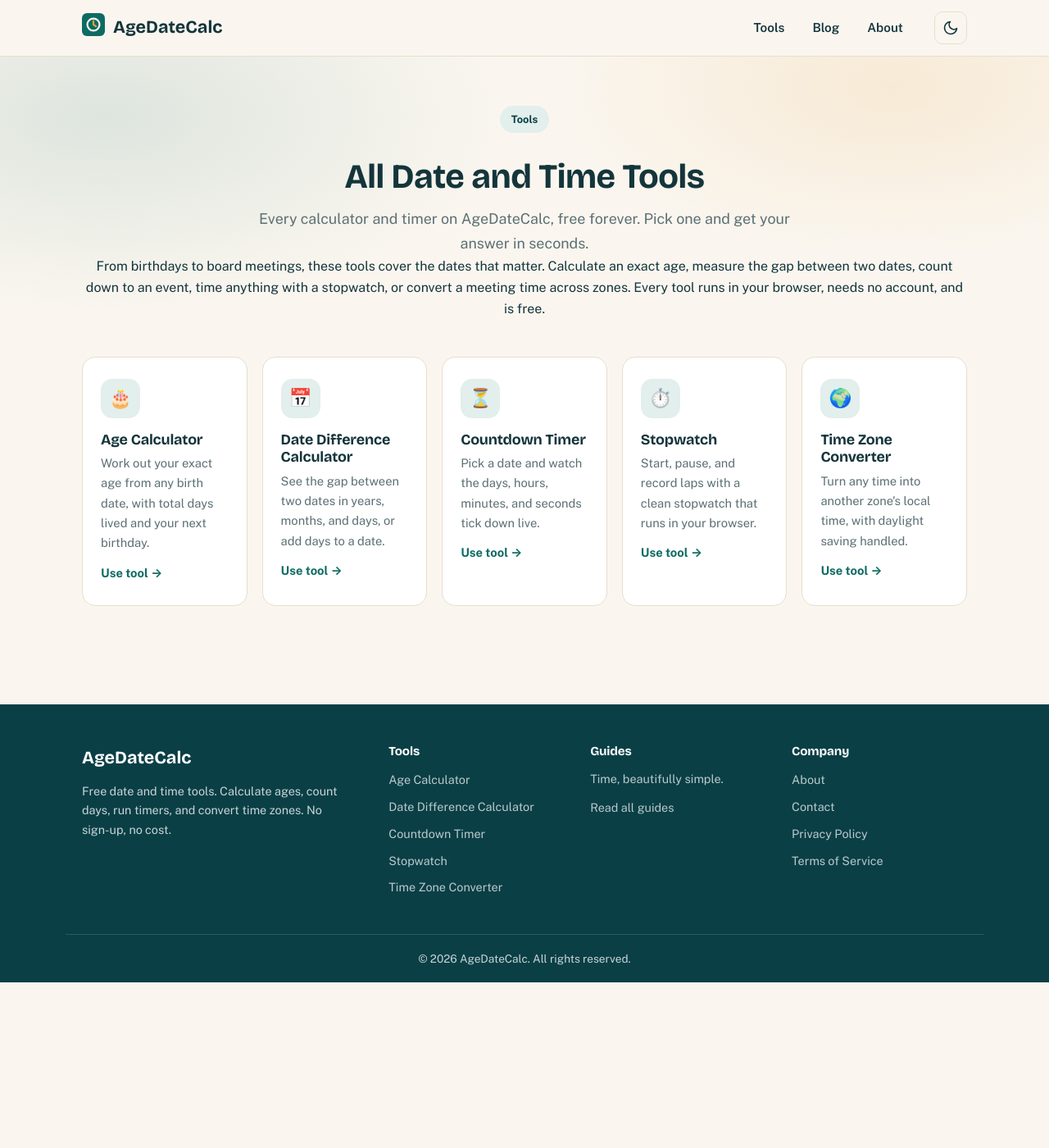
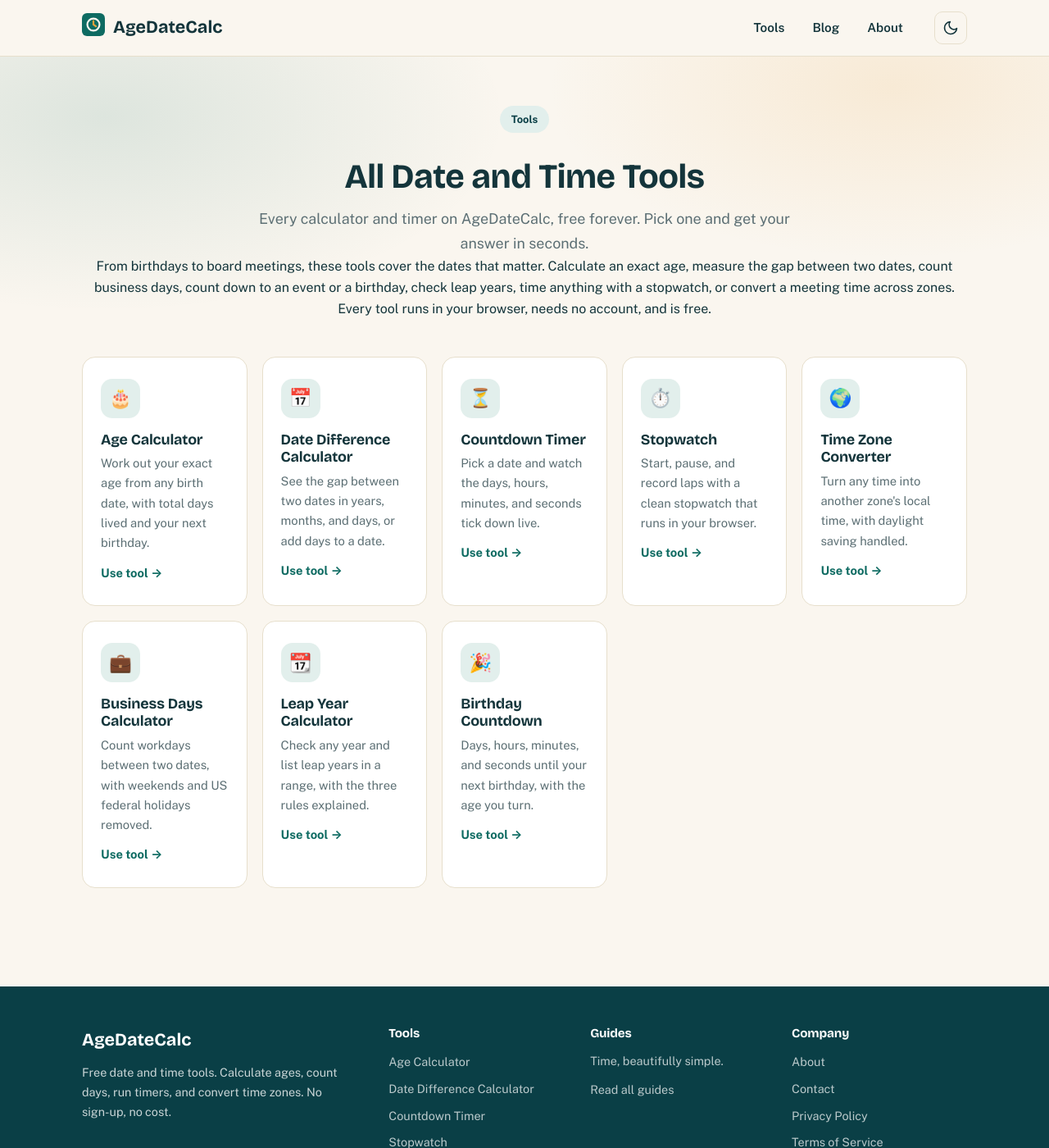
Before and after one commit to zaidmeo09-dhangal/agedatecalc, a Jekyll site: the page built from tools.md, in a window 1280 px wide and 1400 px high. Shown: the whole window at 82% size. Built offline with Jekyll 4.4.1, drawn with Linux system fonts in a browser that asks for light colours.

Commit message:
SEO audit fixes: broken links, titles, DST 2027, schema, og:image

```diff
--- a/tools.md
+++ b/tools.md
@@ -2,7 +2,7 @@
 layout: default
 title: All Free Date and Time Tools
 meta_title: "All Free Date and Time Tools in One Place"
-description: Browse every free date and time tool in one place. Age calculator, date difference, countdown timer, stopwatch, and time zone converter. No sign-up.
+description: Browse every free date and time tool in one place. Age, business days, countdowns, stopwatch, time zones, leap years, birthdays. No sign-up.
 permalink: /tools/
 schema: |
   {
@@ -16,7 +16,10 @@ schema: |
           { "@type": "ListItem", "position": 2, "name": "Date Difference Calculator", "url": "https://agedatecalc.com/date-difference-calculator/" },
           { "@type": "ListItem", "position": 3, "name": "Countdown Timer", "url": "https://agedatecalc.com/countdown-timer/" },
           { "@type": "ListItem", "position": 4, "name": "Stopwatch", "url": "https://agedatecalc.com/stopwatch/" },
-          { "@type": "ListItem", "position": 5, "name": "Time Zone Converter", "url": "https://agedatecalc.com/time-zone-converter/" }
+          { "@type": "ListItem", "position": 5, "name": "Time Zone Converter", "url": "https://agedatecalc.com/time-zone-converter/" },
+          { "@type": "ListItem", "position": 6, "name": "Business Days Calculator", "url": "https://agedatecalc.com/business-days-calculator/" },
+          { "@type": "ListItem", "position": 7, "name": "Leap Year Calculator", "url": "https://agedatecalc.com/leap-year-calculator/" },
+          { "@type": "ListItem", "position": 8, "name": "Birthday Countdown", "url": "https://agedatecalc.com/birthday-countdown/" }
         ]
       },
       {
@@ -35,7 +38,7 @@ schema: |
     <span class="badge">Tools</span>
     <h1>All Date and Time <span class="accent">Tools</span></h1>
     <p class="lead">Every calculator and timer on AgeDateCalc, free forever. Pick one and get your answer in seconds.</p>
-    <p>From birthdays to board meetings, these tools cover the dates that matter. Calculate an exact age, measure the gap between two dates, count down to an event, time anything with a stopwatch, or convert a meeting time across zones. Every tool runs in your browser, needs no account, and is free.</p>
+    <p>From birthdays to board meetings, these tools cover the dates that matter. Calculate an exact age, measure the gap between two dates, count business days, count down to an event or a birthday, check leap years, time anything with a stopwatch, or convert a meeting time across zones. Every tool runs in your browser, needs no account, and is free.</p>
   </div>
 </section>
 
@@ -72,6 +75,24 @@ schema: |
         <p>Turn any time into another zone's local time, with daylight saving handled.</p>
         <span class="go">Use tool &rarr;</span>
       </a>
+      <a class="tool-card" href="{{ '/business-days-calculator/' | relative_url }}">
+        <div class="tool-icon">💼</div>
+        <h2>Business Days Calculator</h2>
+        <p>Count workdays between two dates, with weekends and US federal holidays removed.</p>
+        <span class="go">Use tool &rarr;</span>
+      </a>
+      <a class="tool-card" href="{{ '/leap-year-calculator/' | relative_url }}">
+        <div class="tool-icon">📆</div>
+        <h2>Leap Year Calculator</h2>
+        <p>Check any year and list leap years in a range, with the three rules explained.</p>
+        <span class="go">Use tool &rarr;</span>
+      </a>
+      <a class="tool-card" href="{{ '/birthday-countdown/' | relative_url }}">
+        <div class="tool-icon">🎉</div>
+        <h2>Birthday Countdown</h2>
+        <p>Days, hours, minutes, and seconds until your next birthday, with the age you turn.</p>
+        <span class="go">Use tool &rarr;</span>
+      </a>
     </div>
   </div>
 </section>
```
